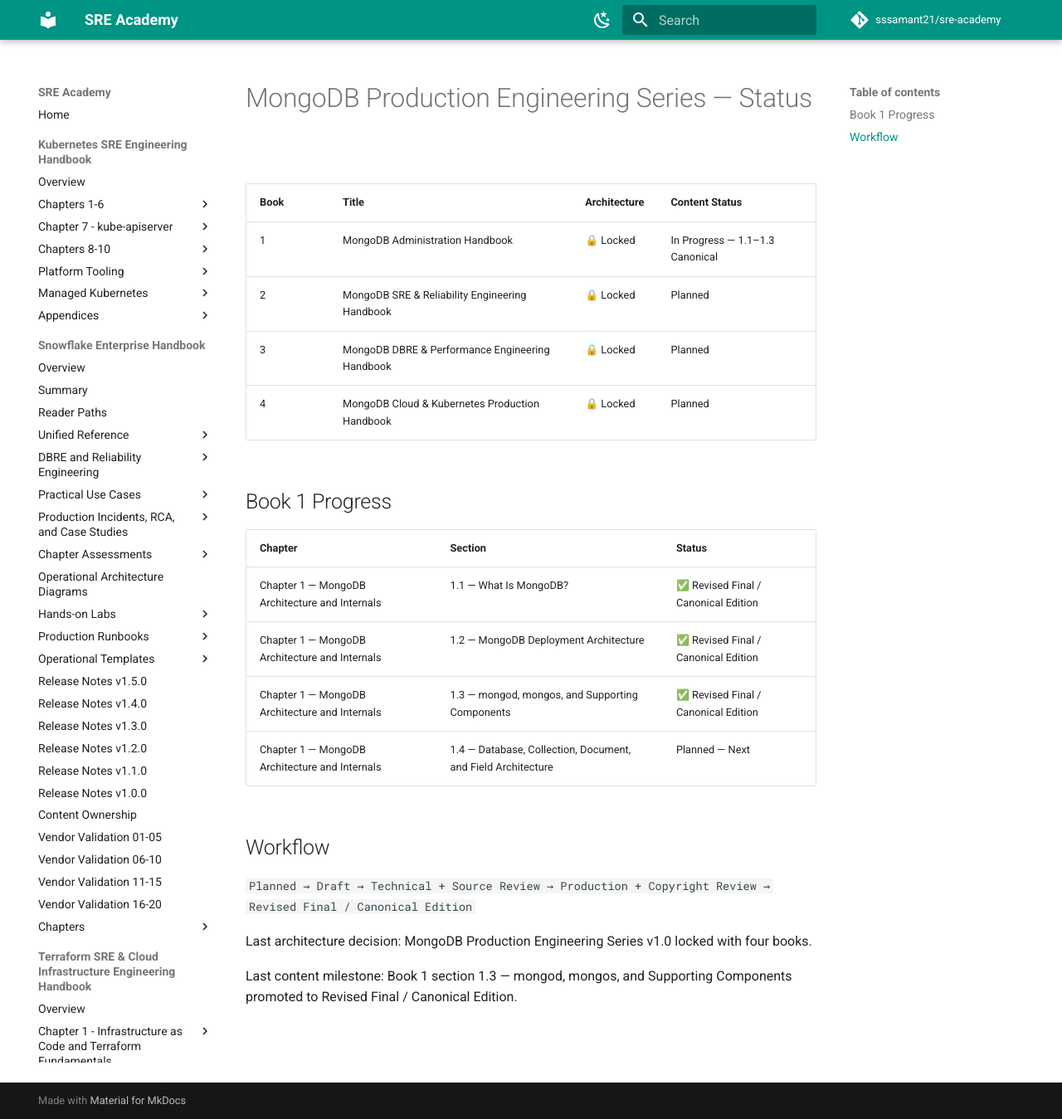
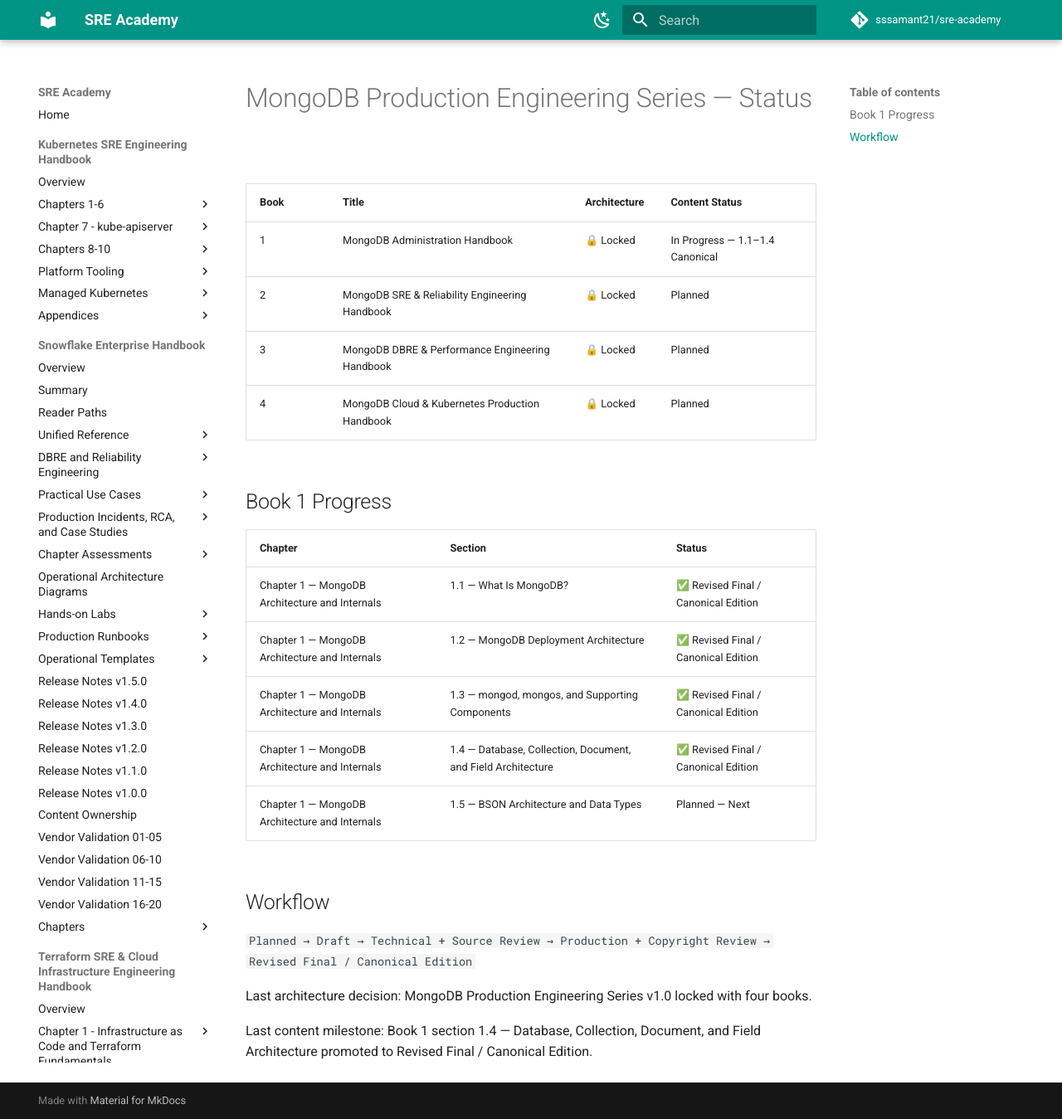
Before and after one commit to sssamant21/sre-academy, an MkDocs documentation site: the page built from docs/books/mongodb/STATUS.md, in a window 1280 px wide and 1349 px high. Shown: the whole window at 83% size. Built offline with MkDocs 1.6.1 and Material for MkDocs 9.7.7, drawn with Linux system fonts in a browser that asks for light colours; comment, search, counter and statistics services are not loaded.

Commit message:
docs(mongodb): update series status for canonical Book 1 section 1.4

```diff
--- a/docs/books/mongodb/STATUS.md
+++ b/docs/books/mongodb/STATUS.md
@@ -2,7 +2,7 @@
 
 | Book | Title | Architecture | Content Status |
 |---|---|---|---|
-| 1 | MongoDB Administration Handbook | 🔒 Locked | In Progress — 1.1–1.3 Canonical |
+| 1 | MongoDB Administration Handbook | 🔒 Locked | In Progress — 1.1–1.4 Canonical |
 | 2 | MongoDB SRE & Reliability Engineering Handbook | 🔒 Locked | Planned |
 | 3 | MongoDB DBRE & Performance Engineering Handbook | 🔒 Locked | Planned |
 | 4 | MongoDB Cloud & Kubernetes Production Handbook | 🔒 Locked | Planned |
@@ -14,7 +14,8 @@
 | Chapter 1 — MongoDB Architecture and Internals | 1.1 — What Is MongoDB? | ✅ Revised Final / Canonical Edition |
 | Chapter 1 — MongoDB Architecture and Internals | 1.2 — MongoDB Deployment Architecture | ✅ Revised Final / Canonical Edition |
 | Chapter 1 — MongoDB Architecture and Internals | 1.3 — mongod, mongos, and Supporting Components | ✅ Revised Final / Canonical Edition |
-| Chapter 1 — MongoDB Architecture and Internals | 1.4 — Database, Collection, Document, and Field Architecture | Planned — Next |
+| Chapter 1 — MongoDB Architecture and Internals | 1.4 — Database, Collection, Document, and Field Architecture | ✅ Revised Final / Canonical Edition |
+| Chapter 1 — MongoDB Architecture and Internals | 1.5 — BSON Architecture and Data Types | Planned — Next |
 
 ## Workflow
 
@@ -22,4 +23,4 @@
 
 Last architecture decision: MongoDB Production Engineering Series v1.0 locked with four books.
 
-Last content milestone: Book 1 section 1.3 — mongod, mongos, and Supporting Components promoted to Revised Final / Canonical Edition.
+Last content milestone: Book 1 section 1.4 — Database, Collection, Document, and Field Architecture promoted to Revised Final / Canonical Edition.
```
